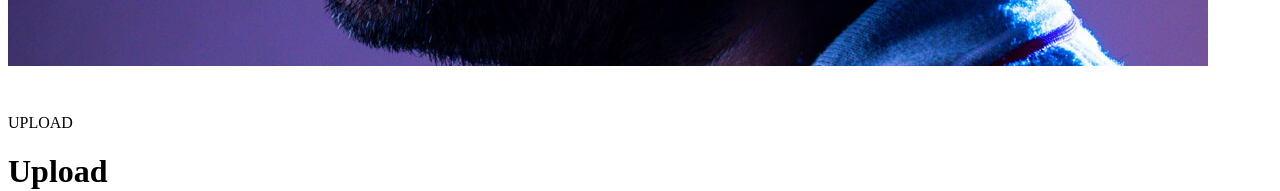
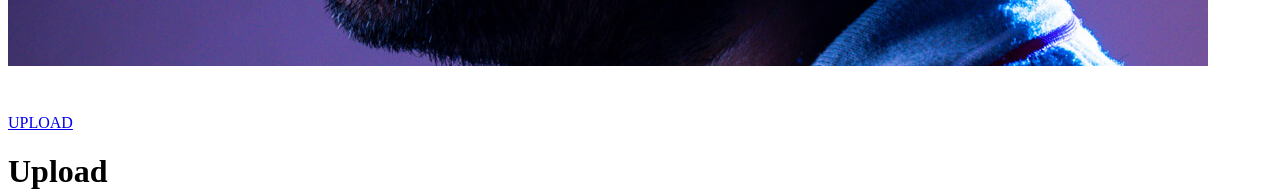
Before and after one commit to AlChi1997/Alex-Chi-Brainflix, a React (Create React App) app: page /upload in a window 1280 px wide. Shown: the part 839-1030 px from the top of the page. Built offline with nearby package versions, Linux system fonts and the light colour scheme.

Commit message:
Header features added with Links added to button and scss file imported

```diff
--- a/src/components/Header/Header.js
+++ b/src/components/Header/Header.js
@@ -1,7 +1,9 @@
+import {Link} from 'react-router-dom';
 import logo from '../../assets/Images/BrainFlix-logo.svg';
 import avatar from '../../assets/Images/Mohan-muruge.jpg';
 import search from '../../assets/Images/search.svg';
 import upload from '../../assets/Images/upload.svg';
+import './Header.scss';
 
 const Header = () =>{
     return (
@@ -15,10 +17,12 @@ const Header = () =>{
                 <p>Search</p>
             </div>
             <img className="header__avatar" src={avatar} alt="Moham Muruge" />
-            <div className="header__upload">
-                <img className="header__uploadImage" src={upload} alt="upload img" />
-                <p>UPLOAD</p>
-            </div>
+            <Link to="/upload">
+              <div className="header__upload">
+                  <img className="header__uploadImage" src={upload} alt="upload img" />
+                  <p>UPLOAD</p>
+              </div>
+            </Link>
           </div>
 
         </header>
```
